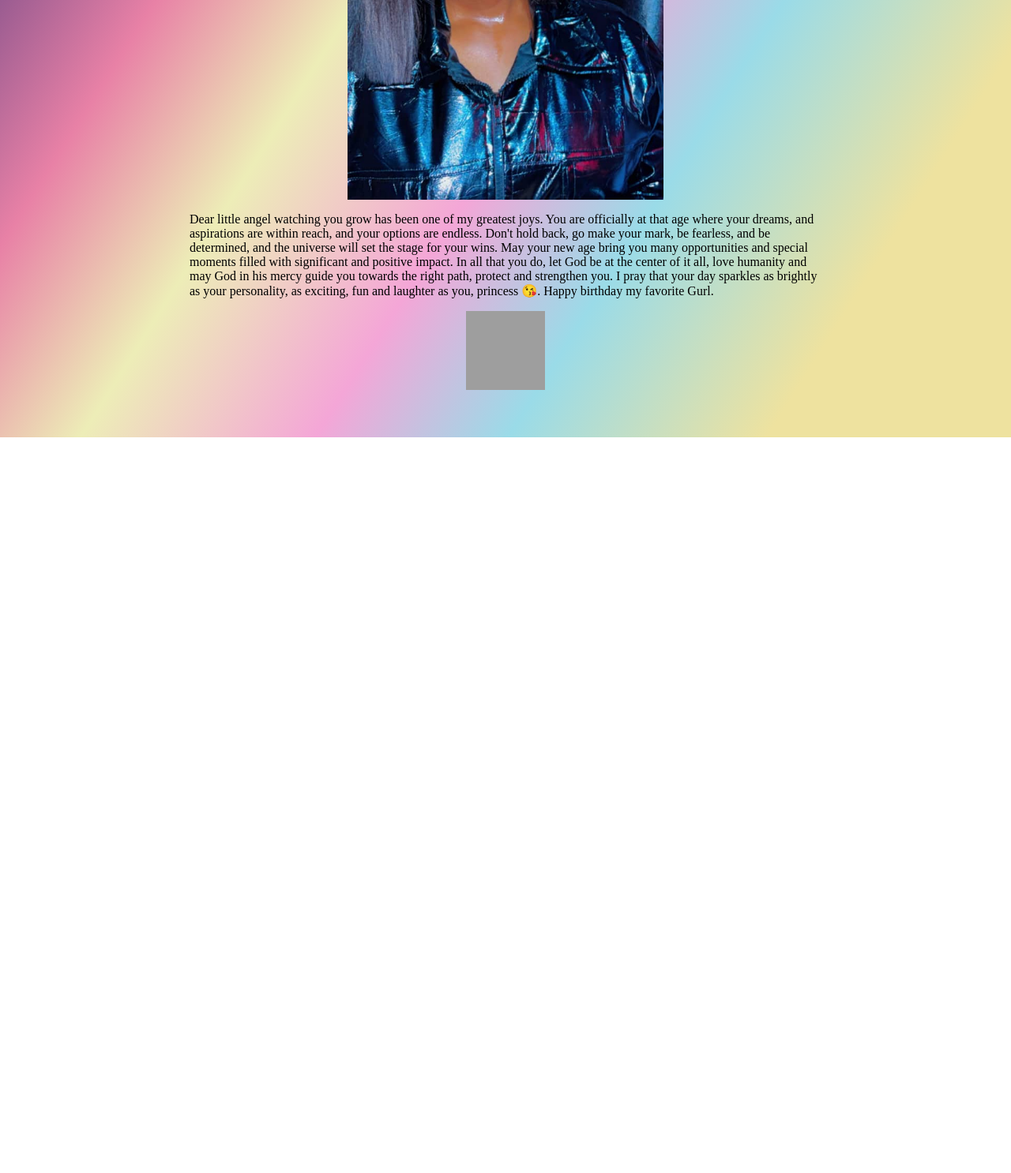
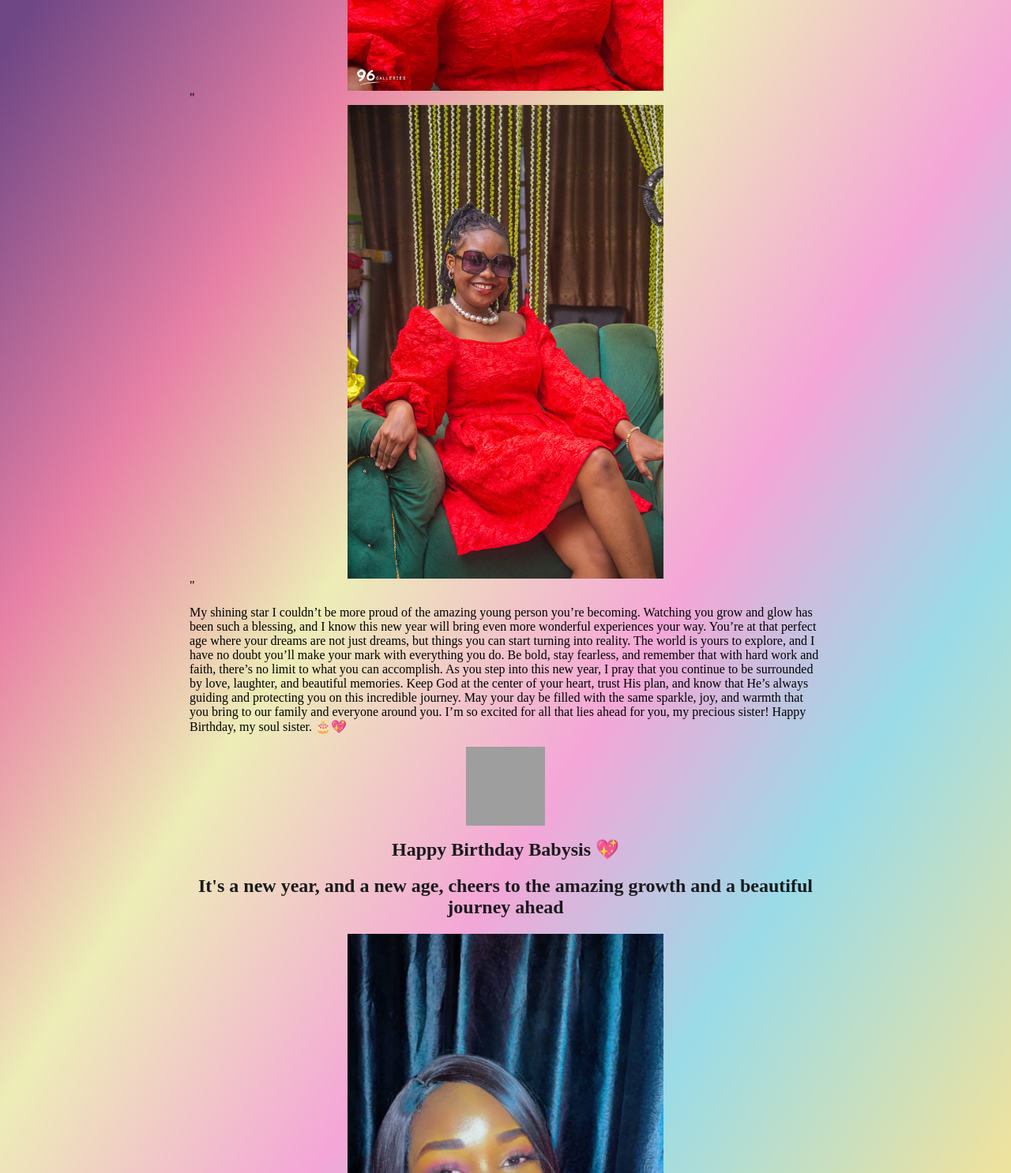
Before and after one commit to Queency31NSPPD/Happy-Bufday-babysis, a plain HTML site: page index.html in a window 1280 px wide. Shown: the part 640-2126 px from the top of the page at 79% size. Before the commit the page ends 1194 px from the top, so only its background shows below. Drawn offline with Linux system fonts and the light colour scheme; grey boxes are pictures that could not be loaded.

Commit message:
Updated images

```diff
--- a/index.html
+++ b/index.html
@@ -7,6 +7,31 @@
     <link rel="stylesheet" href="/styles.css" />
 </head>
 <body>
+  <h1>Happy Birthday Princess<span>&#128150;</span></h1>
+    <h2>Another year, another beautiful chapter of your life</h2>
+    <img
+    src="/images/Esy3.jpg"
+    alt="picture" class="profile-picture"/>" <img
+    src="/images/Esy4.jpg"
+    alt="picture" class="profile-picture"/>"
+  <p>
+  My shining star I couldn’t be more proud of the amazing young person you’re becoming. Watching you grow and glow has been such a blessing, and I know this new year will bring even more wonderful experiences your way.
+
+    You’re at that perfect age where your dreams are not just dreams, but things you can start turning into reality. The world is yours to explore, and I have no doubt you’ll make your mark with everything you do. Be bold, stay fearless, and remember that with hard work and faith, there’s no limit to what you can accomplish.
+
+    As you step into this new year, I pray that you continue to be surrounded by love, laughter, and beautiful memories. Keep God at the center of your heart, trust His plan, and know that He’s always guiding and protecting you on this incredible journey.
+
+    May your day be filled with the same sparkle, joy, and warmth that you bring to our family and everyone around you. I’m so excited for all that lies ahead for you, my precious sister!
+
+    Happy Birthday, my soul sister. 🎂💖
+
+  </p>
+    <picture>
+       <source srcset="https://fonts.gstatic.com/s/e/notoemoji/latest/1fa77/512.webp" type="image/webp">
+       <img src="https://fonts.gstatic.com/s/e/notoemoji/latest/1fa77/512.gif" alt="🩷" width="100" height="100" align-item="center" >
+     </picture>
+
+
     <h1>Happy Birthday Babysis <span>&#128150;</span></h1>
     <h2>It's a new year, and a new age, cheers to the amazing growth and a beautiful journey ahead</h2>
     <img
```
Also changed, not shown: images/Esy3.jpg (added), images/Esy4.jpg (added), images/Esy5.jpg (added), images/Esy6.jpg (added).
